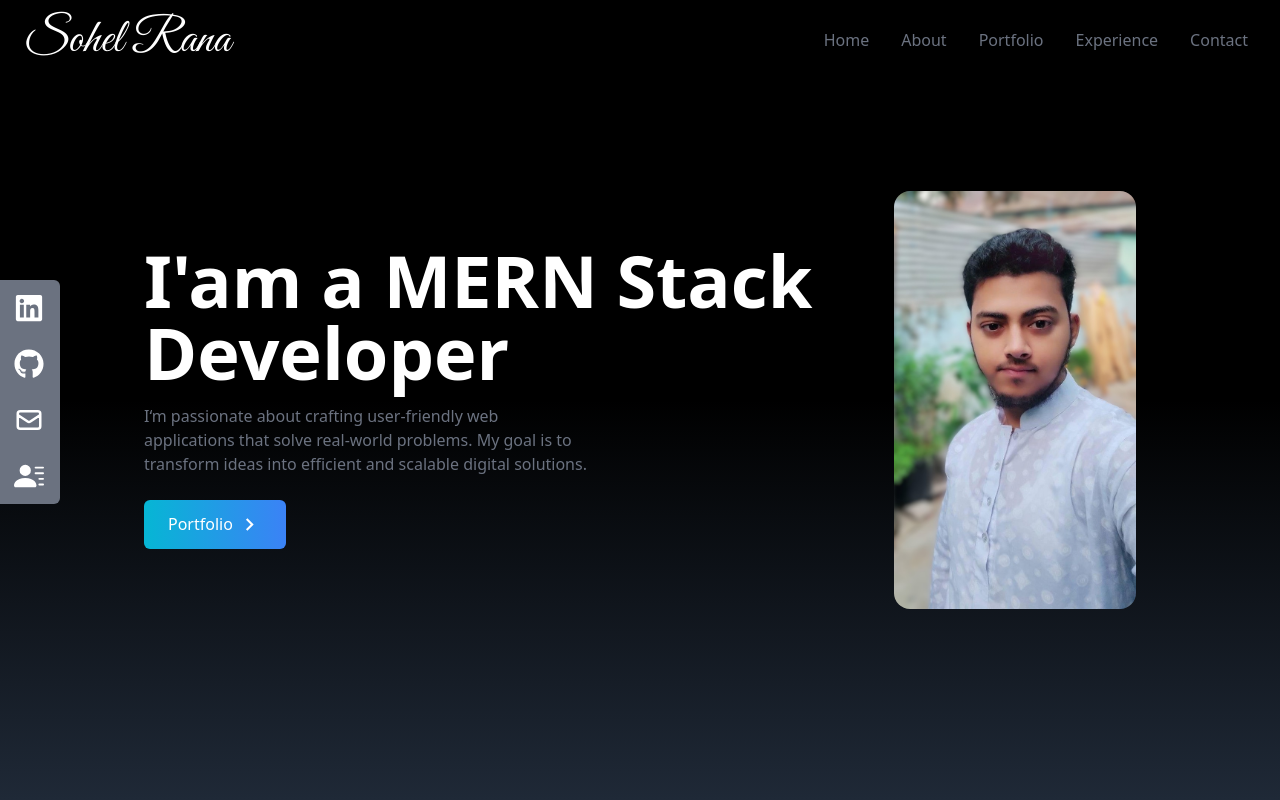
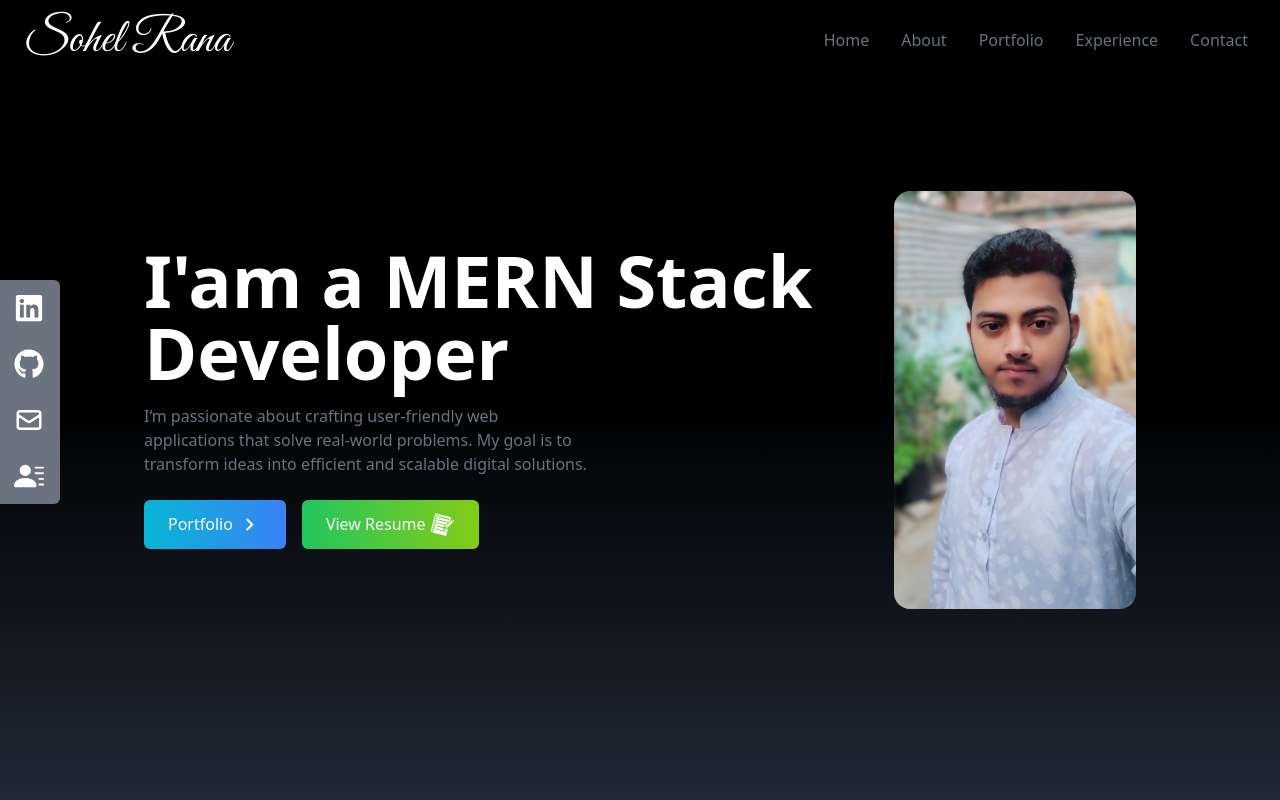
Before and after one commit to Sohelrana2815/sohel-rana-portfolio, a React (Vite) app: page / in a window 1280 px wide. Shown: the top 800 px of the page. Built offline with nearby package versions, Linux system fonts and the light colour scheme.

Commit message:
finishing touch

```diff
--- a/src/Components/Home/Home.jsx
+++ b/src/Components/Home/Home.jsx
@@ -31,11 +31,11 @@ const Home = () => {
               </span>
             </Link>
             <a
-              href="https://drive.google.com/file/d/1Num4r9FHujpk_cqooS6MAco0oyEekiUw/view?usp=drive_link"
+              href="https://drive.google.com/file/d/16WecTSdaAbAOQhFDuJk2-gaK0t0EkXK5/view?usp=drive_link"
               download="Your_Resume.pdf"
               target="_blank"
               rel="noopener noreferrer"
-              className="text-white lg:hidden md: w-fit px-6 py-3 my-2 flex items-center justify-center rounded-md bg-gradient-to-r from-green-500 to-lime-500 cursor-pointer"
+              className="text-white md: w-fit px-6 py-3 my-2 flex items-center justify-center rounded-md bg-gradient-to-r from-green-500 to-lime-500 cursor-pointer"
             >
               View Resume
               <span className="group-hover:rotate-90 duration-300 ">
--- a/src/Components/SocialLinks/SocialLinks.jsx
+++ b/src/Components/SocialLinks/SocialLinks.jsx
@@ -44,7 +44,7 @@ const SocialLinks = () => {
           <BsFillPersonLinesFill size={30} />
         </>
       ),
-      href: "/resume.pdf",
+      href: "/Sohel_Rana_Resume.pdf",
       style: "rounded-br-md",
       download: true,
     },
```
Also changed, not shown: 2 other files (tests, documents, lock files or other folders).
